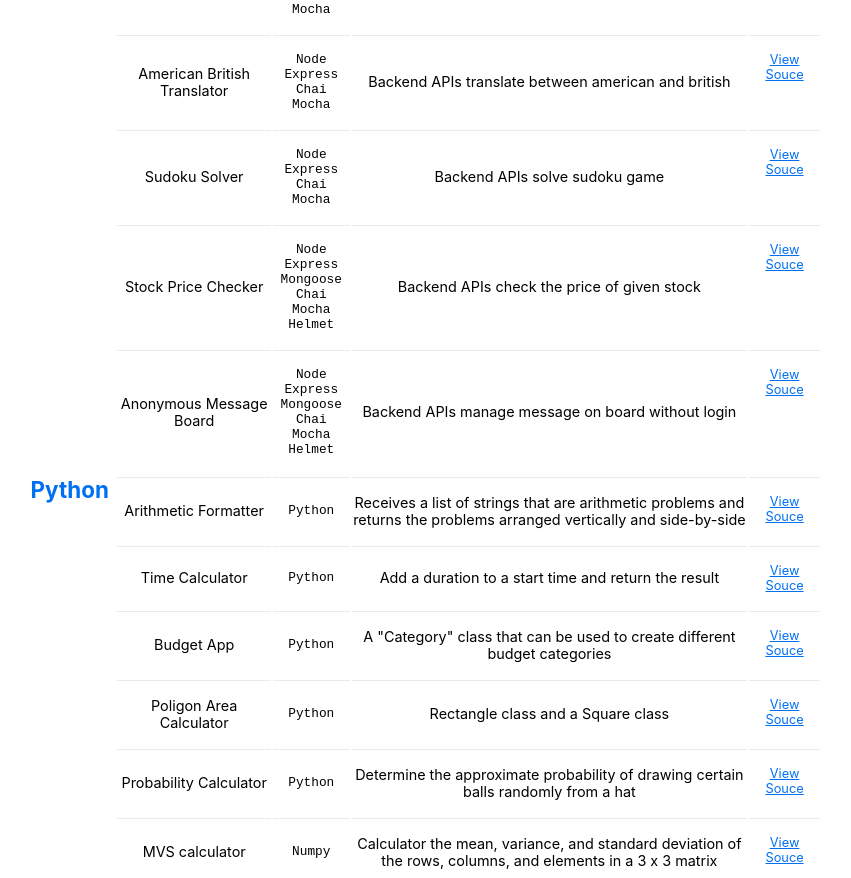
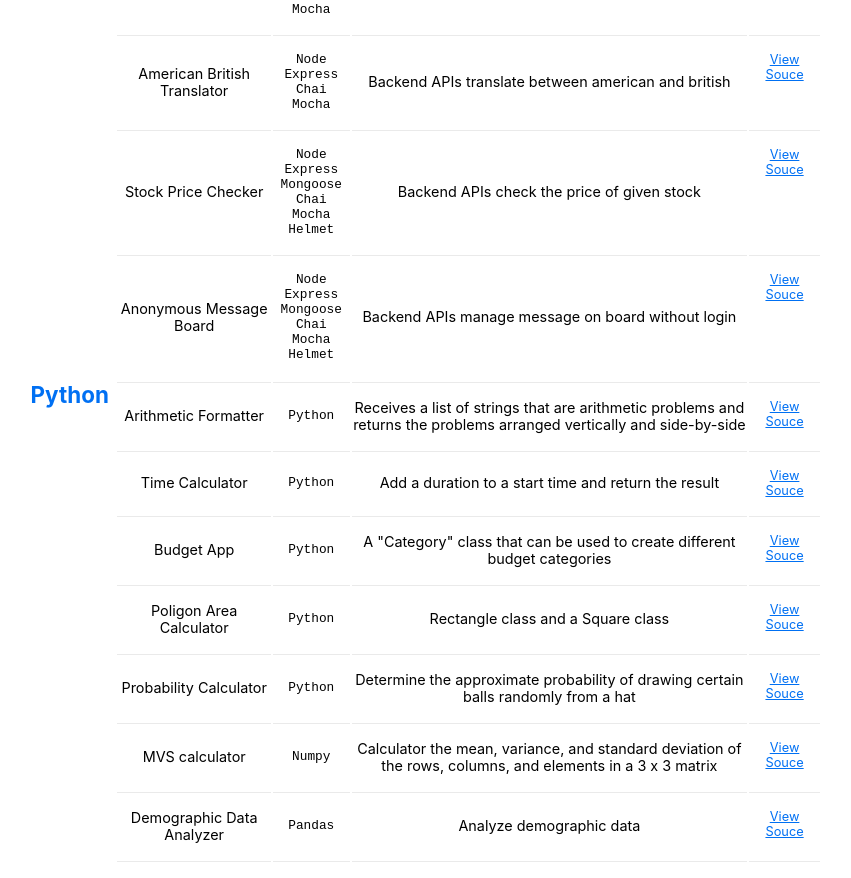
Before and after one commit to hadinhtu97/hadinhtu97, a Next.js app: page /projects in a window 1280 px wide. Shown: the part 1960-2838 px from the top of the page, without its empty margins (218-1069 px from the left). Built offline with nearby package versions, Linux system fonts and the light colour scheme.

Commit message:
Fix: remove broken project

```diff
--- a/pages/projects.js
+++ b/pages/projects.js
@@ -126,7 +126,7 @@ const Projects = () => {
                         projectSouce='https://github.com/hadinhtu97/treemap-diagram'
                     />
                     <tr>
-                        <th rowSpan={13} className={styles.typeColumn}>Back End</th>
+                        <th rowSpan={12} className={styles.typeColumn}>Back End</th>
                     </tr>
                     <Article projectName='Timestamp'
                         projectTechs={['Node', 'Express']}
@@ -181,12 +181,6 @@ const Projects = () => {
                         projectDescription="Backend APIs translate between american and british"
                         projectView='https://american-british-translator.hadinhtu97.repl.co/'
                         projectSouce='https://github.com/hadinhtu97/american-british-translator'
-                    />
-                    <Article projectName='Sudoku Solver'
-                        projectTechs={['Node', 'Express', 'Chai', 'Mocha']}
-                        projectDescription="Backend APIs solve sudoku game"
-                        projectView='https://sudoku-solver.hadinhtu97.repl.co/'
-                        projectSouce='https://github.com/hadinhtu97/sudoku-solver'
                     />
                     <Article projectName='Stock Price Checker'
                         projectTechs={['Node', 'Express', 'Mongoose', 'Chai', 'Mocha', 'Helmet']}
```
